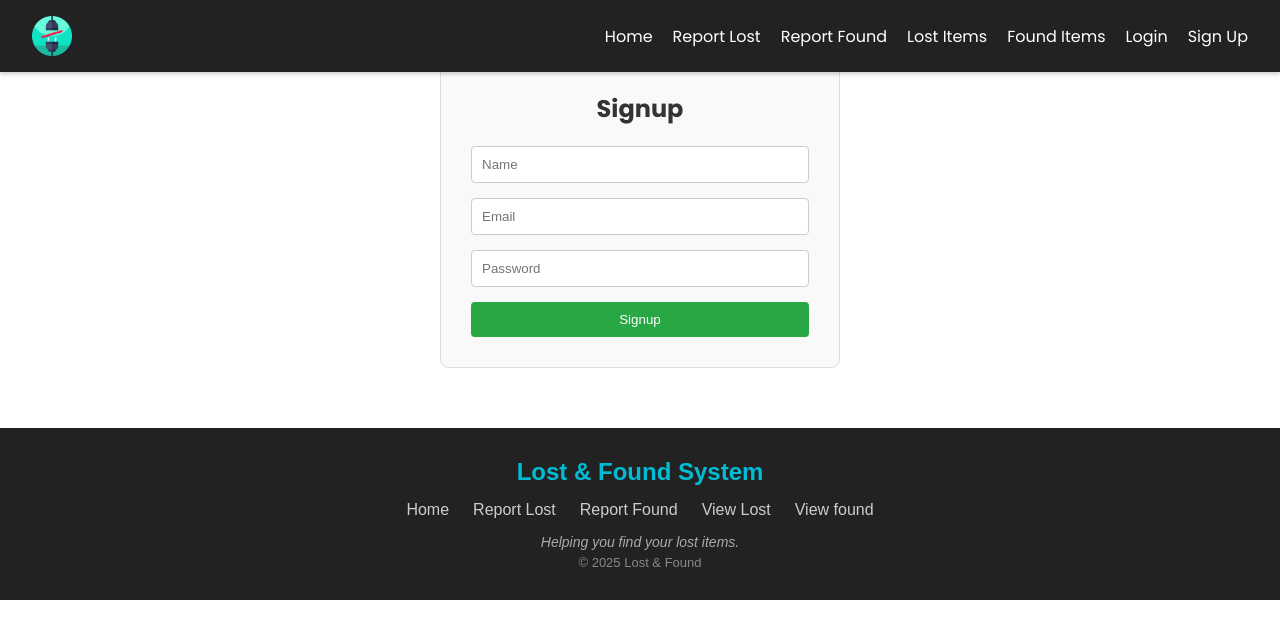
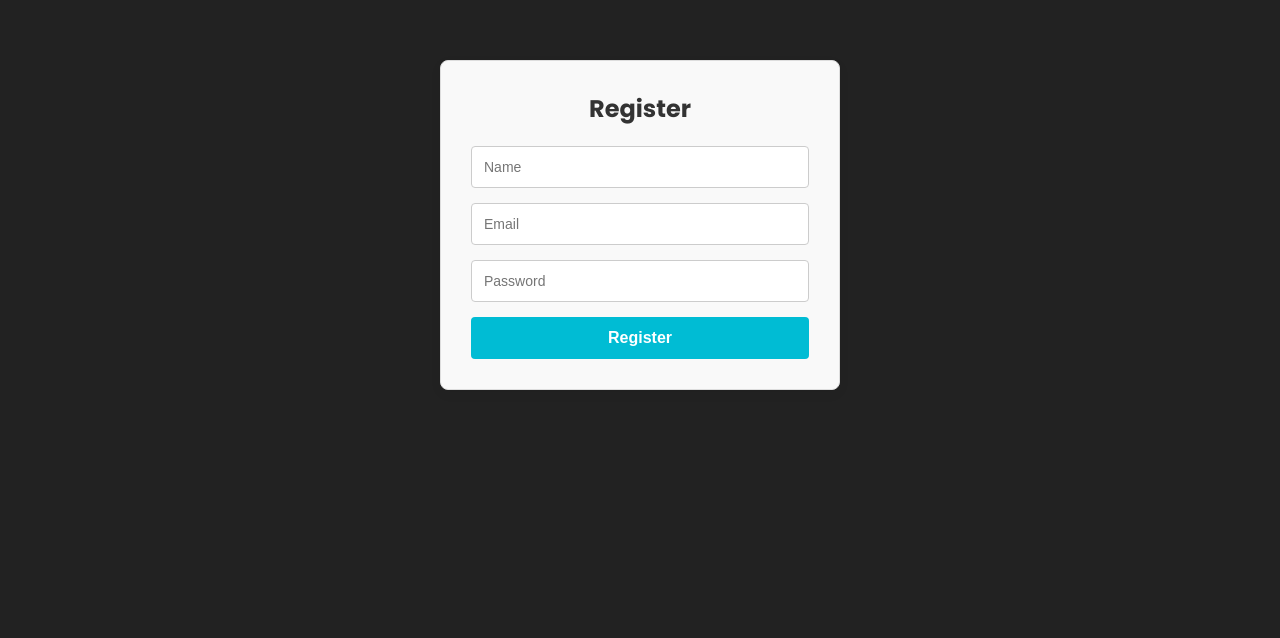
Before and after one commit to ShafiqueBhutto/Lost_and_Found, a React (Vite) app: page /signup in a window 1280 px wide. Shown: the top 638 px of the page. Built offline with nearby package versions, Linux system fonts and the light colour scheme.

Commit message:
Login and Sign Up update and correct

```diff
--- a/src/App.jsx
+++ b/src/App.jsx
@@ -1,7 +1,8 @@
-import React from "react"
-import { Routes, Route } from "react-router-dom"
-import Home from './pages/Home/Home'
-import ReportLost from './pages/ReportLost/ReportLost'
+
+import React from "react";
+import { Routes, Route, useLocation } from "react-router-dom";
+import Home from './pages/Home/Home';
+import ReportLost from './pages/ReportLost/ReportLost';
 import ReportFound from './pages/ReportFound/ReportFound';
 import NotFound from './pages/NotFound/NotFound';
 import Navbar from "./components/Navbar/Navbar";
@@ -9,38 +10,47 @@ import LostItems from "./pages/LostItems/LostItems";
 import FoundItems from "./pages/FoundItems/FoundItems";
 import ItemDetails from "./pages/ItemDetails/ItemDetails";
 import Footer from "./components/Footer/Footer";
-import Signup from './pages/Signup/Signup'
-import Login from './pages/Login/Login'
+import Signup from './pages/Signup/Signup';
+import Login from './pages/Login/Login';
 import PrivateRoute from "./components/PrivateRoute/PrivateRoute";
 
+function App() {
+  const location = useLocation();
+  const isAuthPage = location.pathname === "/signup" || location.pathname === "/login";
 
-function App() {
   return (
     <>
-      <Navbar/>
+      {!isAuthPage && <Navbar />}
+
       <Routes>
         <Route path="/signup" element={<Signup />} />
         <Route path="/login" element={<Login />} />
-        <Route path="/" element={<Home/>}/>
-        <Route path="/report-lost" element={
-          <PrivateRoute>
-            <ReportLost />
-          </PrivateRoute>
-        } />
-        <Route path="/report-found" element={
-          <PrivateRoute>
+        <Route path="/" element={<Home />} />
+        <Route
+          path="/report-lost"
+          element={
+            <PrivateRoute>
+              <ReportLost />
+            </PrivateRoute>
+          }
+        />
+        <Route
+          path="/report-found"
+          element={
+            <PrivateRoute>
               <ReportFound />
-          </PrivateRoute>
-        } />
+            </PrivateRoute>
+          }
+        />
         <Route path="/found-items" element={<FoundItems />} />
         <Route path="/lost-items" element={<LostItems />} />
-        {/* <Route path="/item/:id" element={<ItemDetails />} /> */}
         <Route path="/item-details/:type/:id" element={<ItemDetails />} />
-        <Route path="*" element={<NotFound/>}/>
+        <Route path="*" element={<NotFound />} />
       </Routes>
-      <Footer/>
 
+      {!isAuthPage && <Footer />}
     </>
-  )
+  );
 }
-export default App
+
+export default App;
--- a/src/components/Navbar/Navbar.css
+++ b/src/components/Navbar/Navbar.css
@@ -33,3 +33,19 @@
     width: 40px;
     height: 40px;
   }
+  .auth-btn {
+    background-color: #00bcd4;
+    color: white;
+    border: none;
+    padding: 8px 15px;
+    margin-left: 14px;
+    border-radius: 4px;
+    font-weight: 600;
+    cursor: pointer;
+    transition: background-color 0.3s ease;
+
+  }
+
+  .auth-btn:hover {
+    background-color: rgb(197, 9, 9);
+  }
--- a/src/components/Navbar/Navbar.jsx
+++ b/src/components/Navbar/Navbar.jsx
@@ -1,37 +1,41 @@
-import React from 'react'
-import './Navbar.css'
-import { Link, useNavigate } from 'react-router-dom'
-import Logo from '../../../public/Logo/logo.png'
-import {useAuth} from '../../context/AuthContext'
+import React from 'react';
+import './Navbar.css';
+import { Link, useNavigate } from 'react-router-dom';
+import Logo from '../../../public/Logo/logo.png';
+import { useAuth } from '../../context/AuthContext';
 
 export default function Navbar() {
+  const { user, logout } = useAuth();
+  const navigate = useNavigate();
 
-    const {user, logout} = useAuth();
-    const navigate = useNavigate()
-
-    const handleLogout = () =>{
-      logout();
-      navigate('/login')
-    }
+  const handleLogout = () => {
+    logout();
+    navigate('/');
+  };
 
   return (
     <nav className='navbar'>
-      <div className="logo"><img src={Logo} alt="Lost and found" className='logo-img' /></div>
+      <div className="logo">
+        <Link to="/">
+          <img src={Logo} alt="Lost and found" className='logo-img' />
+        </Link>
+      </div>
       <div className="nav-links">
         <Link to="/">Home</Link>
         <Link to="/report-lost">Report Lost</Link>
         <Link to="/report-found">Report Found</Link>
         <Link to="/lost-items">Lost Items</Link>
         <Link to="/found-items">Found Items</Link>
+
         {!user ? (
           <>
-            <Link to="/login" className="auth-link">Login</Link>
-            <Link to="/signup" className="auth-link">Sign Up</Link>
+            <Link to="/login" className="auth-btn">Sign In</Link>
+            <Link to="/signup" className="auth-btn">Register</Link>
           </>
         ) : (
-          <button onClick={handleLogout} className="logout-button">Logout</button>
+          <button onClick={handleLogout} className="auth-btn">Logout</button>
         )}
       </div>
     </nav>
-  )
+  );
 }
--- a/src/pages/Login/Login.jsx
+++ b/src/pages/Login/Login.jsx
@@ -1,4 +1,4 @@
-import React, { useState } from "react";
+import React, { useState, useEffect } from "react";
 import { useAuth } from "../../context/AuthContext";
 import { useNavigate, useLocation } from "react-router-dom";
 import "./Login.css";
@@ -8,7 +8,6 @@ export default function Login() {
   const navigate = useNavigate();
   const location = useLocation();
 
-  // Get the page user originally wanted
   const from = location.state?.from?.pathname || "/";
 
   const [email, setEmail] = useState("");
@@ -19,11 +18,19 @@ export default function Login() {
     e.preventDefault();
     const res = await login(email, password);
     if (res.success) {
-      navigate(from, { replace: true }); // Redirect back to the protected route
+      navigate(from, { replace: true });
     } else {
       setError(res.message);
     }
   };
+
+  useEffect(() => {
+    document.body.style.backgroundColor = "#222";
+
+    return () => {
+      document.body.style.backgroundColor = "";
+    };
+  }, []);
 
   return (
     <div className="auth-container">
--- a/src/pages/Signup/Signup.css
+++ b/src/pages/Signup/Signup.css
@@ -6,32 +6,54 @@
   border-radius: 8px;
   background-color: #f9f9f9;
   text-align: center;
+  box-shadow: 0 4px 12px rgba(0, 0, 0, 0.05);
 }
 
 .auth-container h2 {
   margin-bottom: 20px;
   color: #333;
+  font-size: 24px;
+  font-weight: 700;
 }
 
 .auth-container input {
   width: 100%;
-    padding: 10px;
+  padding: 12px;
   margin-bottom: 15px;
   border-radius: 4px;
   border: 1px solid #ccc;
+  font-size: 14px;
+  transition: border-color 0.2s;
+}
+
+.auth-container input:focus {
+  border-color: #00bcd4;
+  outline: none;
 }
 
 .auth-container button {
   width: 100%;
-    padding: 10px;
-    background-color: #28a745;
+  padding: 12px;
+  background-color: #00bcd4;
   color: white;
   border: none;
   border-radius: 4px;
   cursor: pointer;
+  font-size: 16px;
+  font-weight: 700;
+  transition: background-color 0.3s ease, transform 0.1s ease;
+}
+
+.auth-container button:hover {
+  background-color: #e63946;
+}
+
+.auth-container button:active {
+  transform: scale(0.98);
 }
 
 .auth-container .error-msg {
   color: red;
   margin-bottom: 10px;
+  font-size: 14px;
 }
--- a/src/pages/Signup/Signup.jsx
+++ b/src/pages/Signup/Signup.jsx
@@ -1,4 +1,4 @@
-import React, { useState } from "react";
+import React, { useState, useEffect } from "react";
 import { useAuth } from "../../context/AuthContext";
 import { useNavigate } from "react-router-dom";
 import "./Signup.css";
@@ -22,9 +22,17 @@ export default function Signup() {
     }
   };
 
+  useEffect(() => {
+    document.body.style.backgroundColor = "#222";
+
+    return () => {
+      document.body.style.backgroundColor = "";
+    };
+  }, []);
+
   return (
     <div className="auth-container">
-      <h2>Signup</h2>
+      <h2>Register</h2>
       <form onSubmit={handleSignup}>
         {error && <p className="error-msg">{error}</p>}
         <input
@@ -48,7 +56,7 @@ export default function Signup() {
           required
           onChange={(e) => setPassword(e.target.value)}
         />
-        <button type="submit">Signup</button>
+        <button type="submit">Register</button>
       </form>
     </div>
   );
```
Lines whose indentation alone changed are shown as unchanged.
